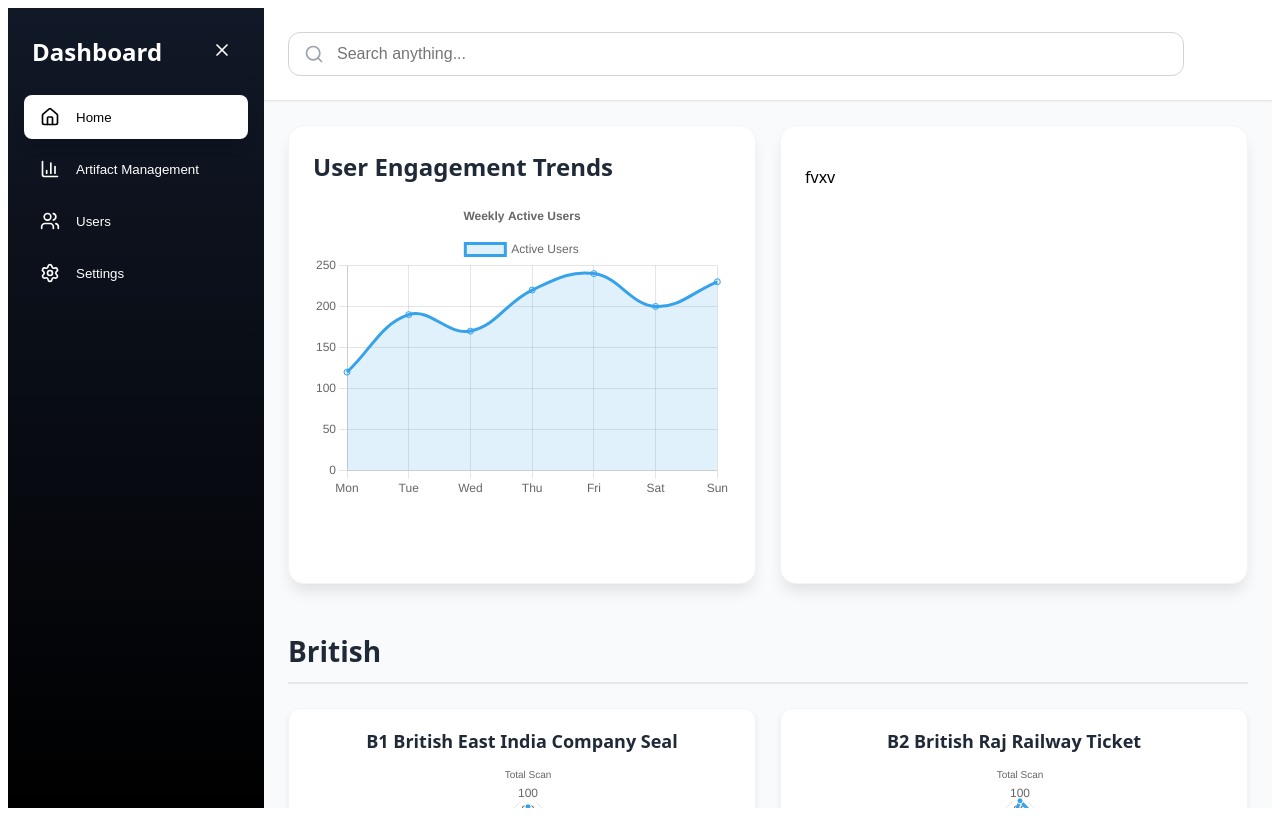
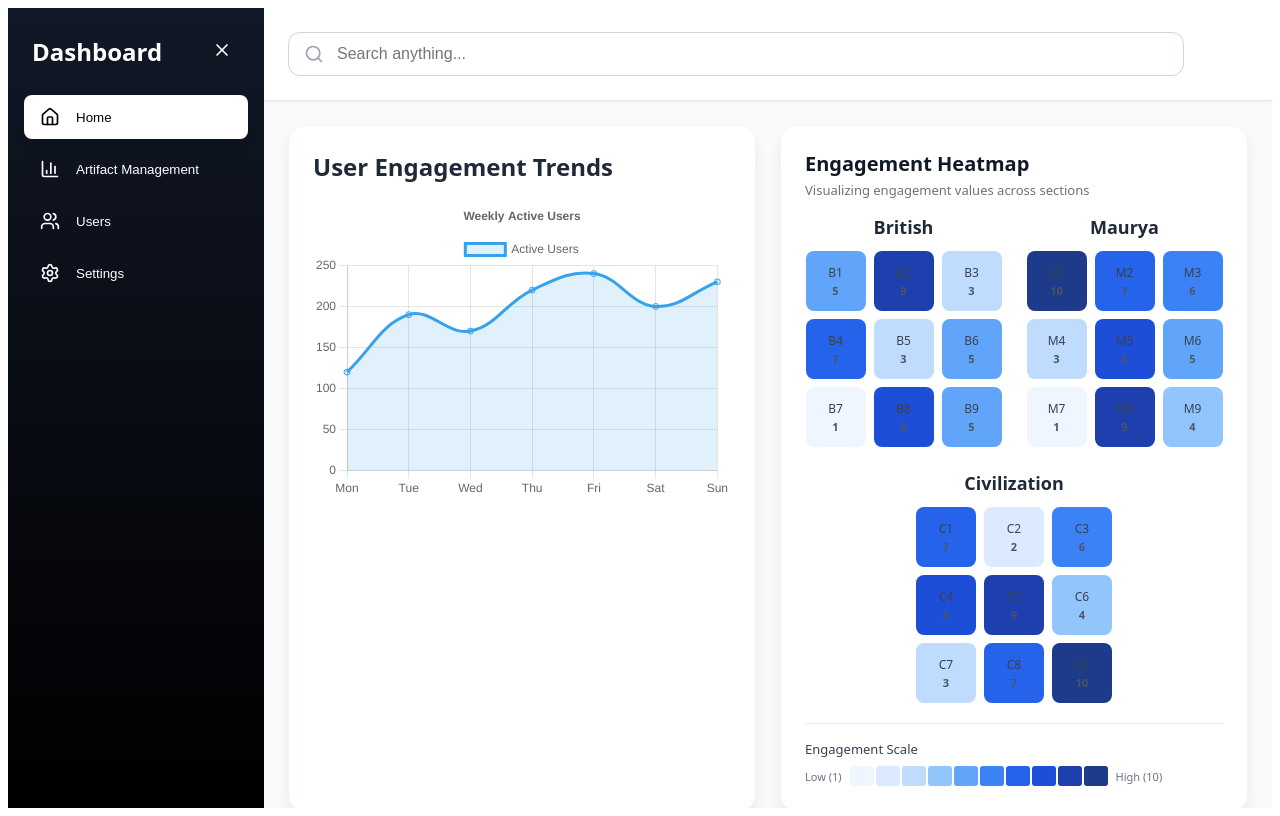
Before and after one commit to alstondsouza23/hackotsava, a React (Vite) app: page /admin in a window 1280 px wide. Built offline with nearby package versions, Linux system fonts and the light colour scheme.

Commit message:
heatmap done

```diff
--- /dev/null
+++ b/src/components/HeatmapComponent.jsx
@@ -0,0 +1,187 @@
+const HeatmapComponent = () => {
+  // Engagement data
+  const data = {
+    British: [
+      { id: 'B1', value: 5 },
+      { id: 'B2', value: 9 },
+      { id: 'B3', value: 3 },
+      { id: 'B4', value: 7 },
+      { id: 'B5', value: 3 },
+      { id: 'B6', value: 5 },
+      { id: 'B7', value: 1 },
+      { id: 'B8', value: 8 },
+      { id: 'B9', value: 5 }
+    ],
+    Maurya: [
+      { id: 'M1', value: 10 },
+      { id: 'M2', value: 7 },
+      { id: 'M3', value: 6 },
+      { id: 'M4', value: 3 },
+      { id: 'M5', value: 8 },
+      { id: 'M6', value: 5 },
+      { id: 'M7', value: 1 },
+      { id: 'M8', value: 9 },
+      { id: 'M9', value: 4 }
+    ],
+    Civilization: [
+      { id: 'C1', value: 7 },
+      { id: 'C2', value: 2 },
+      { id: 'C3', value: 6 },
+      { id: 'C4', value: 8 },
+      { id: 'C5', value: 9 },
+      { id: 'C6', value: 4 },
+      { id: 'C7', value: 3 },
+      { id: 'C8', value: 7 },
+      { id: 'C9', value: 10 }
+    ]
+  };
+
+  // Function to get blue shade based on engagement value (1-10)
+  const getBlueShade = (value) => {
+    const shades = [
+      '#EFF6FF', // 1 - Very light blue
+      '#DBEAFE', // 2
+      '#BFDBFE', // 3
+      '#93C5FD', // 4
+      '#60A5FA', // 5
+      '#3B82F6', // 6
+      '#2563EB', // 7
+      '#1D4ED8', // 8
+      '#1E40AF', // 9
+      '#1E3A8A'  // 10 - Very dark blue
+    ];
+    return shades[value - 1] || shades[0];
+  };
+
+  const Section = ({ title, blocks }) => (
+    <div style={{ display: 'flex', flexDirection: 'column', alignItems: 'center' }}>
+      <h3 style={{
+        fontSize: '18px',
+        fontWeight: '600',
+        color: '#1f2937',
+        marginBottom: '12px',
+        marginTop: 0
+      }}>
+        {title}
+      </h3>
+      <div style={{
+        display: 'grid',
+        gridTemplateColumns: 'repeat(3, 1fr)',
+        gap: '8px'
+      }}>
+        {blocks.map((block) => (
+          <div
+            key={block.id}
+            style={{
+              width: '60px',
+              height: '60px',
+              borderRadius: '8px',
+              display: 'flex',
+              flexDirection: 'column',
+              alignItems: 'center',
+              justifyContent: 'center',
+              transition: 'all 0.3s ease',
+              cursor: 'pointer',
+              backgroundColor: getBlueShade(block.value)
+            }}
+            onMouseOver={(e) => {
+              e.currentTarget.style.transform = 'scale(1.1)';
+              e.currentTarget.style.boxShadow = '0 10px 15px -3px rgba(0,0,0,0.2)';
+            }}
+            onMouseOut={(e) => {
+              e.currentTarget.style.transform = 'scale(1)';
+              e.currentTarget.style.boxShadow = 'none';
+            }}
+          >
+            <span style={{
+              fontSize: '12px',
+              fontWeight: '500',
+              color: '#374151'
+            }}>
+              {block.id}
+            </span>
+            <span style={{
+              fontSize: '11px',
+              fontWeight: '600',
+              color: '#4b5563',
+              marginTop: '2px'
+            }}>
+              {block.value}
+            </span>
+          </div>
+        ))}
+      </div>
+    </div>
+  );
+
+  return (
+    <div>
+      <div style={{ marginBottom: '16px' }}>
+        <h2 style={{
+          fontSize: '20px',
+          fontWeight: 'bold',
+          color: '#111827',
+          marginTop: 0,
+          marginBottom: '4px'
+        }}>
+          Engagement Heatmap
+        </h2>
+        <p style={{
+          fontSize: '13px',
+          color: '#6b7280',
+          margin: 0
+        }}>
+          Visualizing engagement values across sections
+        </p>
+      </div>
+
+      <div style={{
+        display: 'flex',
+        justifyContent: 'space-around',
+        flexWrap: 'wrap',
+        gap: '24px',
+        marginBottom: '20px'
+      }}>
+        <Section title="British" blocks={data.British} />
+        <Section title="Maurya" blocks={data.Maurya} />
+        <Section title="Civilization" blocks={data.Civilization} />
+      </div>
+
+      {/* Legend */}
+      <div style={{
+        marginTop: '20px',
+        paddingTop: '16px',
+        borderTop: '1px solid #e5e7eb'
+      }}>
+        <p style={{
+          fontSize: '13px',
+          fontWeight: '500',
+          color: '#374151',
+          marginBottom: '8px',
+          marginTop: 0
+        }}>
+          Engagement Scale
+        </p>
+        <div style={{ display: 'flex', alignItems: 'center', gap: '8px' }}>
+          <span style={{ fontSize: '11px', color: '#6b7280' }}>Low (1)</span>
+          <div style={{ display: 'flex', gap: '2px' }}>
+            {[1, 2, 3, 4, 5, 6, 7, 8, 9, 10].map((val) => (
+              <div
+                key={val}
+                style={{
+                  width: '24px',
+                  height: '20px',
+                  borderRadius: '3px',
+                  backgroundColor: getBlueShade(val)
+                }}
+              />
+            ))}
+          </div>
+          <span style={{ fontSize: '11px', color: '#6b7280' }}>High (10)</span>
+        </div>
+      </div>
+    </div>
+  );
+};
+
+export default HeatmapComponent;
--- a/src/pages/admin/admin.jsx
+++ b/src/pages/admin/admin.jsx
@@ -3,6 +3,7 @@ import { Search, Home, BarChart3, Users, Settings, Menu, X } from 'lucide-react'
 import { useNavigate, useLocation } from 'react-router-dom';
 import LineChart from "../../components/LineChart"; // ✅ import chart component
 import { Radar } from 'react-chartjs-2'; // ✅ Import Radar chart
+import HeatmapComponent from '../../components/HeatmapComponent'; // adjust path as needed
 import {
   Chart as ChartJS,
   RadialLinearScale,
@@ -385,7 +386,7 @@ export default function Admin() {
             </div>
 
             {/* ✅ Right Div — Activity Section */}
-            <div
+            <div className="heatmap"
   style={{
     backgroundColor: 'white',
     borderRadius: '16px',
@@ -394,8 +395,7 @@ export default function Admin() {
     border: '1px solid #f3f4f6'
   }}
 >
-
-<p>fvxv</p>
+  <HeatmapComponent />
 </div>
           </div>
 
```
Lines whose indentation alone changed are shown as unchanged.
